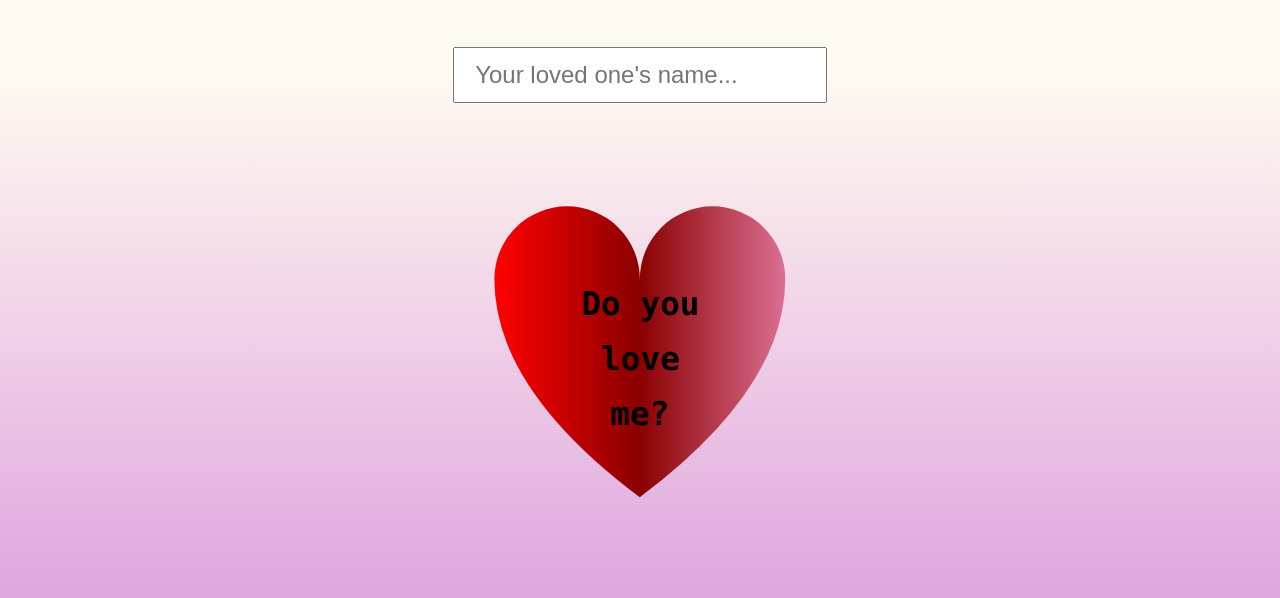
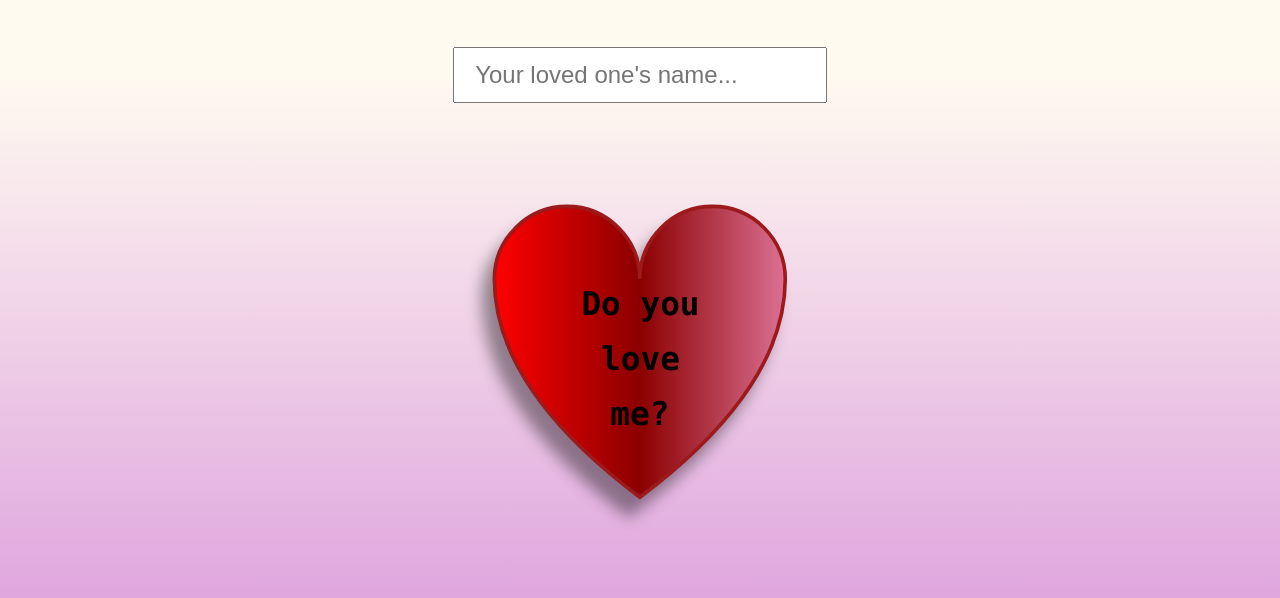
Before and after one commit to Hladgerd/javascript-game, a Flask app: page / in a window 1280 px wide. Shown: the part 166-764 px from the top of the page. Run offline with Flask 2, Linux system fonts and the light colour scheme.

Commit message:
shadow the submit heart button

```diff
--- a/static/CSS/style.css
+++ b/static/CSS/style.css
@@ -66,6 +66,8 @@ body {
 
 #submit-heart {
     fill: url(#Gradient-heart);
+    stroke: #9C1A1C;
+    filter: drop-shadow(-3px 5px 2px rgb(0 0 0 / 0.4));
 }
 
 svg {
```
